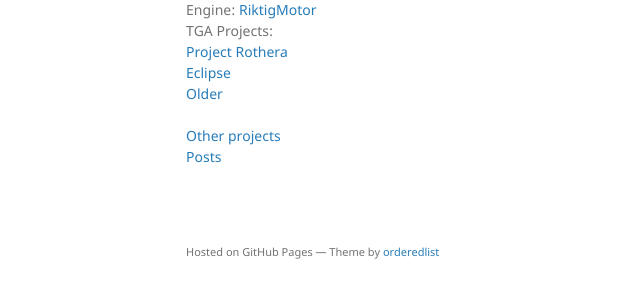
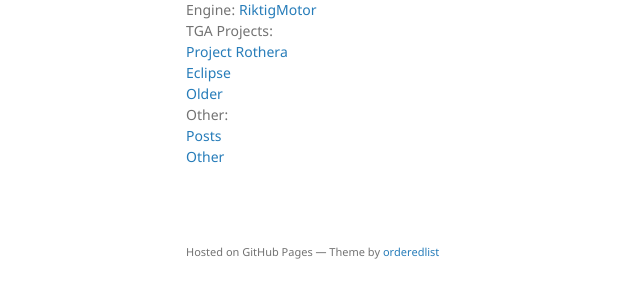
Before and after one commit to zer0problem/zer0problem, a Jekyll site: the page built from posts.markdown, in a window 1280 px wide. Shown: the part 569-867 px from the top of the page, without its empty margins (24-664 px from the left). Built offline with Jekyll 4.4.1, drawn with Linux system fonts in a browser that asks for light colours; our own code applies the rules of GitHub Pages for plain Markdown files.

Commit message:
Update _config.yml

```diff
--- a/_config.yml
+++ b/_config.yml
@@ -43,9 +43,9 @@ self_description: >-
   <a href="/project/7/">Project Rothera</a><br/>
   <a href="/project/6/">Eclipse</a><br/>
   <a href="/old_projects/">Older</a><br/>
-  <br/>
-  <a href="/other/">Other projects</a><br/>
+  Other:<br/>
   <a href="/posts/">Posts</a><br/>
+  <a href="/other/">Other</a><br/>
 baseurl: "" # the subpath of your site, e.g. /blog
 url: "" # the base hostname & protocol for your site, e.g. http://example.com
 twitter_username: tommi.israelsson
```
